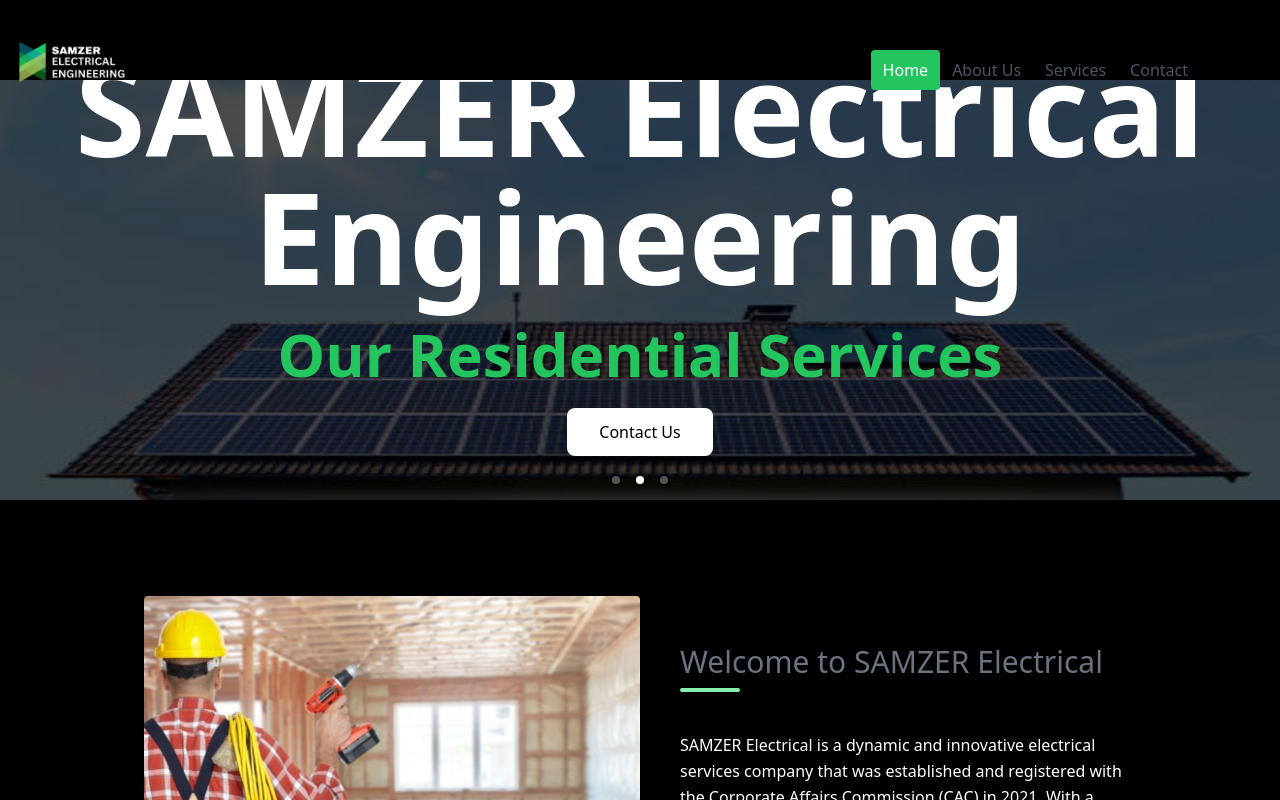
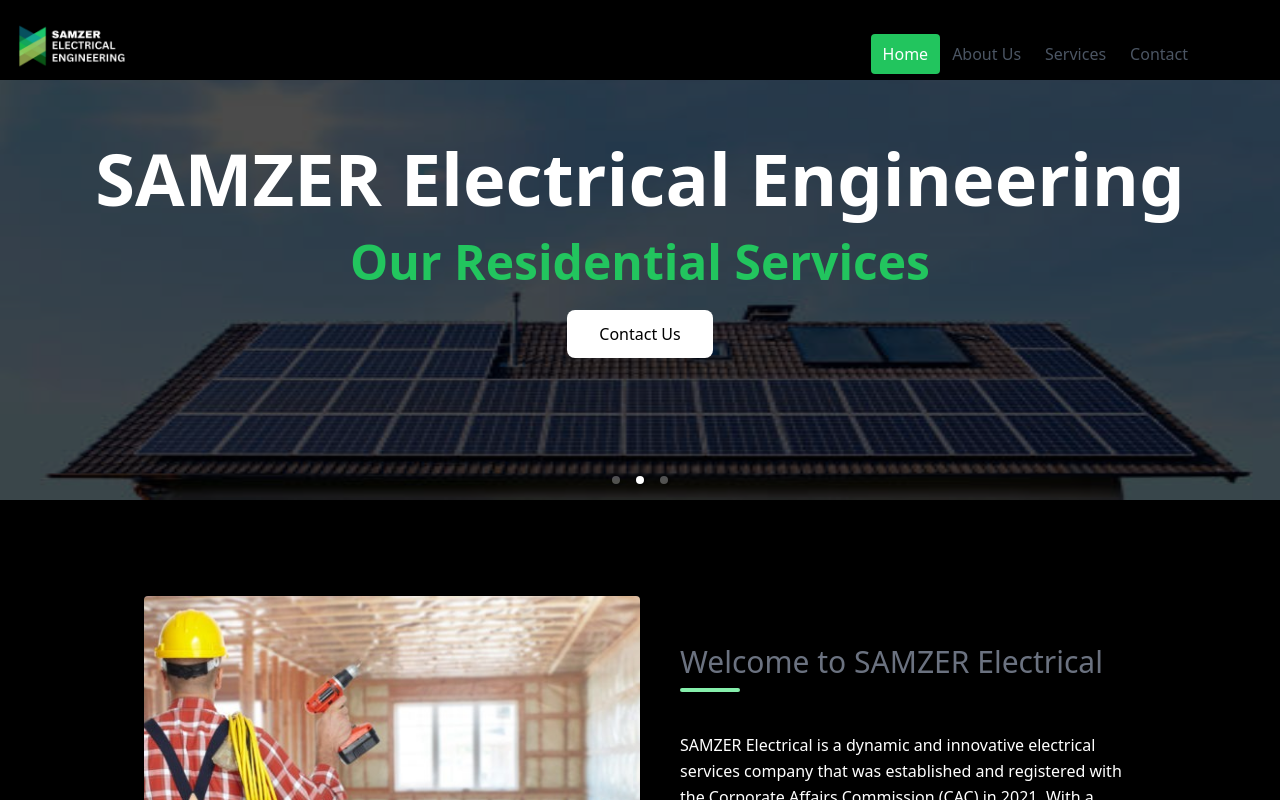
Before and after one commit to amaka2344/SAMZER, a Next.js app: page / in a window 1280 px wide. Shown: the top 800 px of the page. Built offline with nearby package versions, Linux system fonts and the light colour scheme.

Commit message:
add new feature

```diff
--- a/components/navigationBar.js
+++ b/components/navigationBar.js
@@ -19,7 +19,7 @@ const NavigationBar = () => {
   return (
     <div className='fixed top-0 left-0 right-0 z-50'>
       <nav className="border-gray-200 bg-black top-0 w-full h-[10vh]">
-        <div className="flex flex-wrap items-center justify-between mx-auto pb-4 pt-4">
+        <div className="flex flex-wrap items-center justify-between mx-auto pb-4">
           <Link href="/" className="flex items-center cursor-pointer">
             <Image src={Logo} className=" w-36 mr-4" alt="SAMZAR Logo" />
           </Link>
--- a/pages/index.js
+++ b/pages/index.js
@@ -27,10 +27,10 @@ const HeroSection = () => {
         <div className='hero-slide'>
           <Image src={heroImg} alt='Hero Image 1' objectFit='cover' className='h-[500px] w-[500px]' />
           <div className='hero-content absolute inset-0 flex flex-col justify-center items-center px-10 text-white bg-black bg-opacity-70'>
-            <h1 className='text-5xl md:text-9xl font-bold mb-6 text-center'>
+            <h1 className='text-5xl md:text-7xl font-bold mb-6 text-center'>
               SAMZER Electrical Engineering
             </h1>
-            <h2 className=' md:text-6xl text-4xl font-bold mb-6 text-center text-green-500'>
+            <h2 className=' md:text-5xl text-3xl font-bold mb-6 text-center text-green-500'>
             Our Commercial Services
             </h2>
             <Link
@@ -44,10 +44,10 @@ const HeroSection = () => {
         <div className='hero-slide'>
           <Image src={image1} alt='Hero Image 2' objectFit='cover'className='h-[500px] w-[500px]' />
           <div className='hero-content absolute inset-0 flex flex-col justify-center items-center px-10 text-white bg-black bg-opacity-70'>
-            <h1 className='md:text-9xl text-5xl font-bold mb-6 text-center'>
+            <h1 className='md:text-7xl text-5xl font-bold mb-6 text-center'>
               SAMZER Electrical Engineering
             </h1>
-            <h2 className='text-4xl md:text-6xl font-bold mb-6 text-center text-green-500'>
+            <h2 className='text-3xl md:text-5xl font-bold mb-6 text-center text-green-500'>
             Our Residential Services            </h2>
             <Link
               href='/contact'
@@ -60,10 +60,10 @@ const HeroSection = () => {
         <div className='hero-slide'>
           <Image src={image4} alt='Hero Image 3' objectFit='cover' className='h-[500px] w-[500px]' />
           <div className='hero-content absolute inset-0 flex flex-col justify-center items-center px-10 text-white bg-black bg-opacity-70'>
-            <h1 className='md:text-9xl text-5xl font-bold mb-6 text-center'>
+            <h1 className='md:text-7xl text-5xl font-bold mb-6 text-center'>
             SAMZER Electrical Engineering
             </h1>
-            <h2 className='text-4xl md:text-6xl font-bold mb-6 text-center text-green-500'>
+            <h2 className='text-3xl md:text-5xl font-bold mb-6 text-center text-green-500'>
             Our Construction Services
             </h2>
             <Link
```
